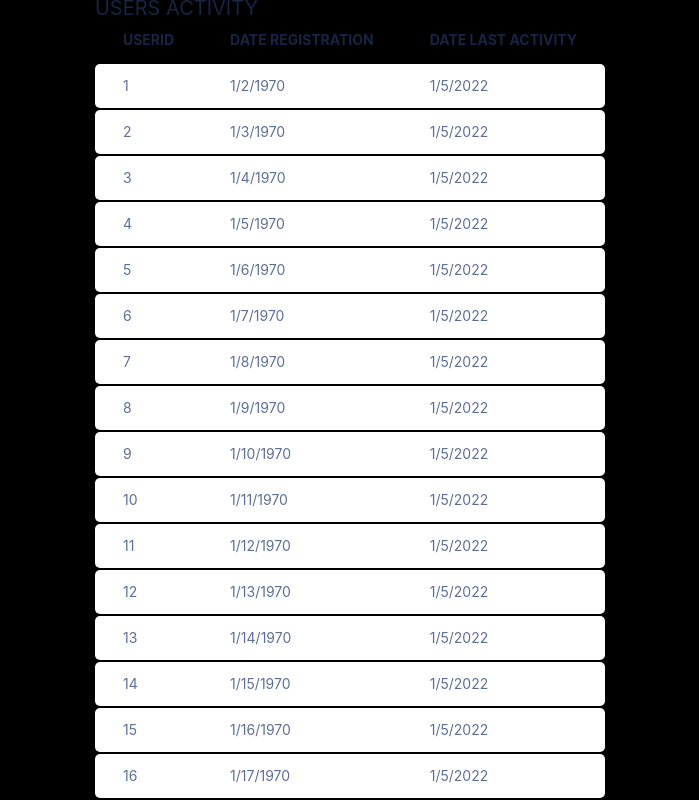
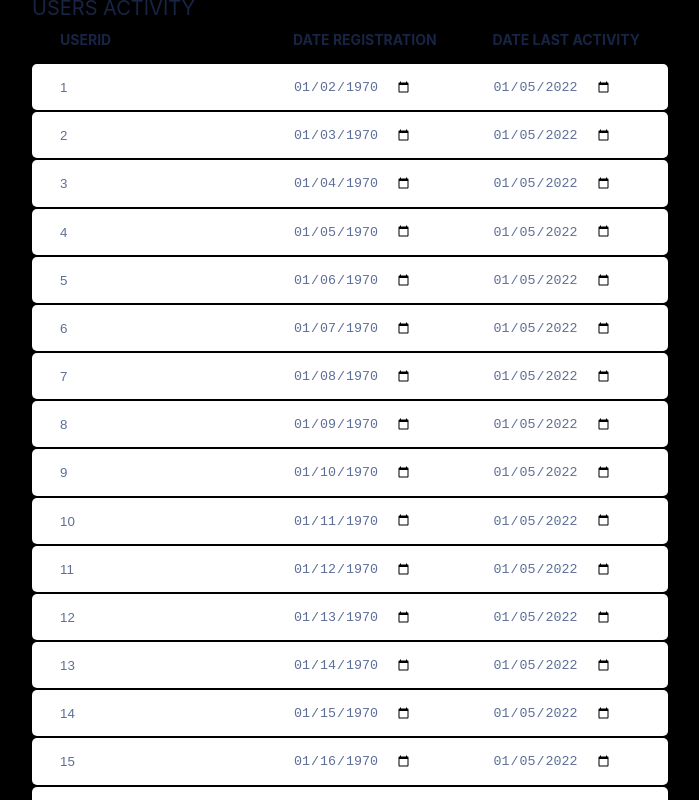
Before and after one commit to ArhDemetriy/UserActivity, a React (Create React App) app: page / in a window 1280 px wide. Both pictures are taken after a click on the button "Add". Shown: the top 800 px of the page, without its empty margins (290-989 px from the left). Built offline with nearby package versions, Linux system fonts and the light colour scheme.

Commit message:
add input to User.tsx

```diff
--- a/src/app/Table/User/User.scss
+++ b/src/app/Table/User/User.scss
@@ -1,3 +1,5 @@
+@import "/src/globalScss/globalColors";
+
 .user{
     &-item{
         padding: 1rem 2rem;
@@ -8,5 +10,18 @@
         &_last {
             border-radius: 0 5px 5px 0;
         }
+        &-input{
+            border: none;
+            padding: 0;
+            width: max-content;
+            &:invalid, &_invalid {
+                color: #{color-invalid()};
+            }
+            &_clear{
+                -webkit-appearance: textfield;
+                -moz-appearance: textfield;
+                appearance: textfield;
+            }
+        }
     }
 }
--- a/src/app/Table/User/User.tsx
+++ b/src/app/Table/User/User.tsx
@@ -1,32 +1,52 @@
-import React from 'react';
+import React, { useState } from 'react';
 import './User.scss';
 import { useSelector } from 'react-redux';
 import { TState } from '../../../redux/store/reducer';
 import { IBasicProps } from '../../../types/reactComponents/basic';
+import { getHTMLDate } from './dateParser/dateParser';
 
 interface IUserProps extends IBasicProps{
     index: number
 }
 
 export const User: React.FC<IUserProps> = ({ index, requireCssClass }) => {
-    const user = useSelector(
-        (store: TState) => store.users[index],
-        // (left, right) => {
-        //     // юзеры совпадают когда у них совпадают все поля.
-        //     if (!left !== !right) { return false }
-        //     if (!(left && right)) { return true }
-        //     return left.id === right.id
-        //         && left.lastActivity === right.lastActivity
-        //         && left.registration === right.registration
-        // }
-    )
+    const user = useSelector((store: TState) => store.users[index])
+
+    const [userId, setUserId] = useState(user.id)
+    const [registration, setRegistration] = useState(getHTMLDate(user.registration))
+    const [lastActivity, setLastActivity] = useState(getHTMLDate(user.lastActivity))
 
     if (!user) { return null }
 
     return <tr className={requireCssClass + ' user'}>
-        <td className={'user-item user-item_first'}>{user.id}</td>
-        <td className={'user-item'}>{user.registration.toLocaleDateString()}</td>
-        <td className={'user-item user-item_last'}>{user.lastActivity.toLocaleDateString()}</td>
+        <td className={'user-item user-item_first'}>
+            <input
+                value={userId}
+                name="userId"
+                onChange={event => setUserId(+event.target.value)}
+                type="number"
+                className={'user-item-input user-item-input_clear'}
+                size={userId.toString().length + 1}
+            />
+        </td>
+        <td className={'user-item'}>
+            <input
+                value={registration}
+                name="registration"
+                onChange={event => setRegistration(event.target.value)}
+                type="date"
+                className={'user-item-input'}
+            />
+        </td>
+        <td className={'user-item user-item_last'}>
+            <input
+                value={lastActivity}
+                name="lastActivity"
+                onChange={event => setLastActivity(event.target.value)}
+                type="date"
+                className={'user-item-input'}
+            />
+        </td>
     </tr>
 }
 
--- /dev/null
+++ b/src/app/Table/User/dateParser/dateParser.ts
@@ -0,0 +1,14 @@
+export function getHTMLDate(date: Date) {
+    return `${date.getFullYear()}-${(date.getMonth() + 1).toString().padStart(2, '0')}-${date.getDate().toString().padStart(2, '0')}`
+}
+
+export function getDateFromHTML(date: string) {
+    const dateValues = date.trim().split('-').map(value => parseInt(value.trim()) || 0)
+    const newDate = new Date()
+    if (dateValues.length >= 3) {
+        newDate.setFullYear(dateValues[0])
+        newDate.setMonth(dateValues[1])
+        newDate.setDate(dateValues[2])
+    }
+    return newDate
+}
--- a/src/globalScss/globalColors.scss
+++ b/src/globalScss/globalColors.scss
@@ -37,13 +37,13 @@ $main-color-tone: var(--hsl-l, 223) !default;
 }
 
 // rgb(92, 220, 112)
-@function color-positive($alfa: 1) {
+@function color-valid($alfa: 1) {
   @if $alfa == 1 { @return rgb(92, 220, 112); }
   @return rgba(92, 220, 112, $alfa);
 }
 
 // rgb(255, 17, 17)
-@function color-negative($alfa: 1) {
+@function color-invalid($alfa: 1) {
   @if $alfa == 1 { @return rgb(255, 17, 17); }
   @return rgba(255, 17, 17, $alfa);
 }
--- a/src/redux/store/reducer/grafReducer.ts
+++ b/src/redux/store/reducer/grafReducer.ts
@@ -5,10 +5,10 @@ export const REPLACE_SPLINE = 'REPLACE_SPLINE'
 
 export function grafReducer(graph: TGraph, action: TAction): TGraph {
 
-    if (action.type == REPLACE_HISTOGRAM && action.payload.histogram ) {
+    if (action.type === REPLACE_HISTOGRAM && action.payload.histogram ) {
         return { ...graph, histogram: action.payload.histogram }
 
-    } else if (action.type == REPLACE_SPLINE && action.payload.spline) {
+    } else if (action.type === REPLACE_SPLINE && action.payload.spline) {
         return { ...graph, spline: action.payload.spline }
     }
 
--- a/src/redux/store/reducer/userReducer.ts
+++ b/src/redux/store/reducer/userReducer.ts
@@ -3,7 +3,7 @@ import { TAction, TDefaultAction } from "../reducer"
 export const ADD_USERS = 'ADD_USERS'
 
 export function userReducer(users: TUsers, action: TAction) {
-    if (action.type == ADD_USERS) {
+    if (action.type === ADD_USERS) {
         return users.concat(action.payload.users)
     }
     return users
```
